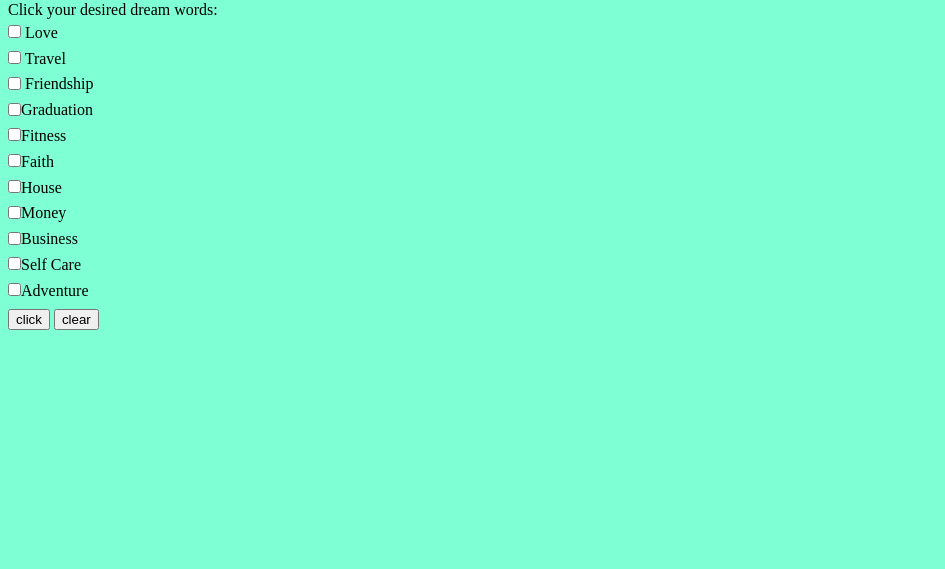
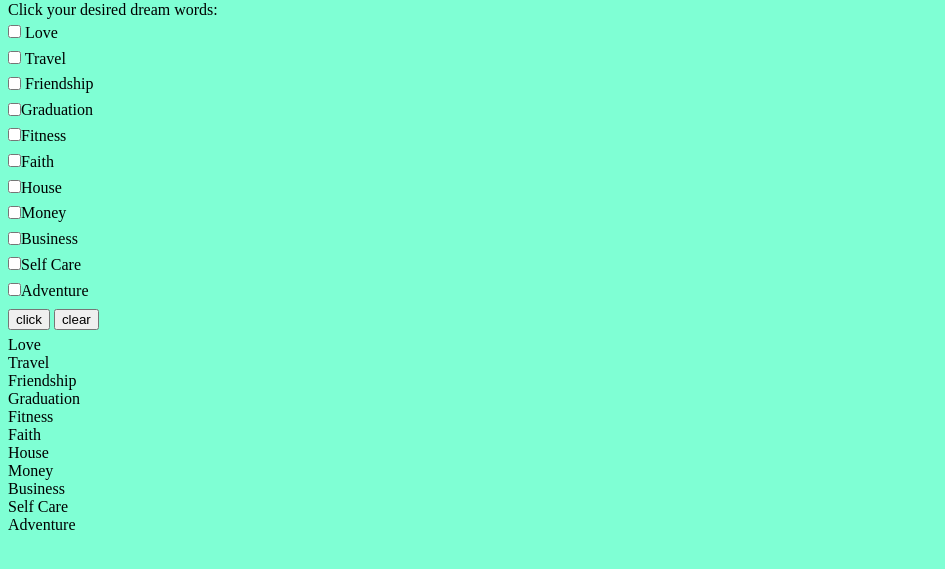
Before and after one commit to kaylaqhenry/Dreamwall.github.io, a plain HTML site: page process.html in a window 1280 px wide. Both pictures are taken after a click on the button "click". Shown: the part 79-648 px from the top of the page, without its empty margins (0-945 px from the left). Drawn offline with Linux system fonts and the light colour scheme.

Commit message:
Updated with checkboxes that show selected below and has a clear function

```diff
--- a/process.html
+++ b/process.html
@@ -29,14 +29,16 @@ Click your desired dream words:<br>
 
 
 <script>
-
+let list =["","", "", "", ""];
+var t =0;
     function show(){
         let items = document.forms[0].dreamword;
         let div1_html ="";
         for(let i = 0;i < items.length;i++){
             if(items[i].checked)
+                list[t]= items[i];
+            t++;
                 div1_html += items[i].value + "\n";
-
         }
         document.getElementById("div1").innerText = div1_html;
     }
```
